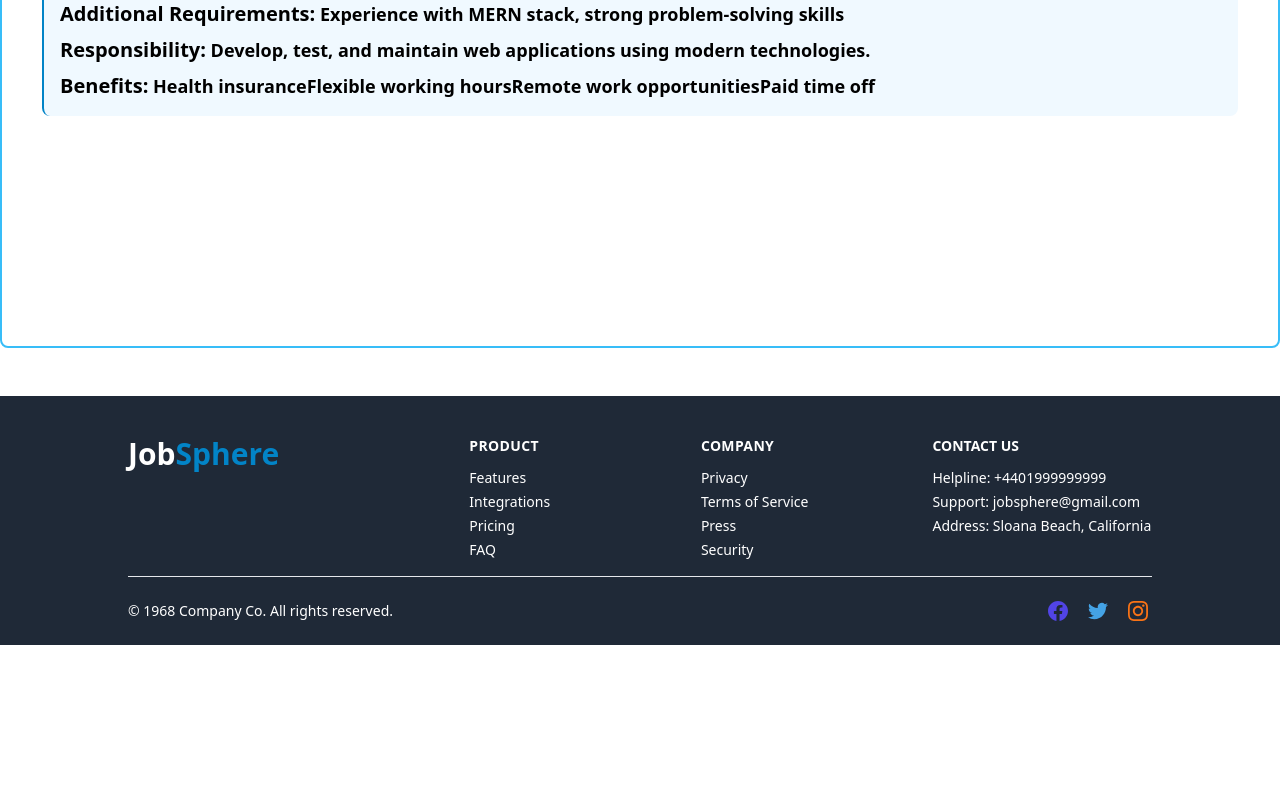
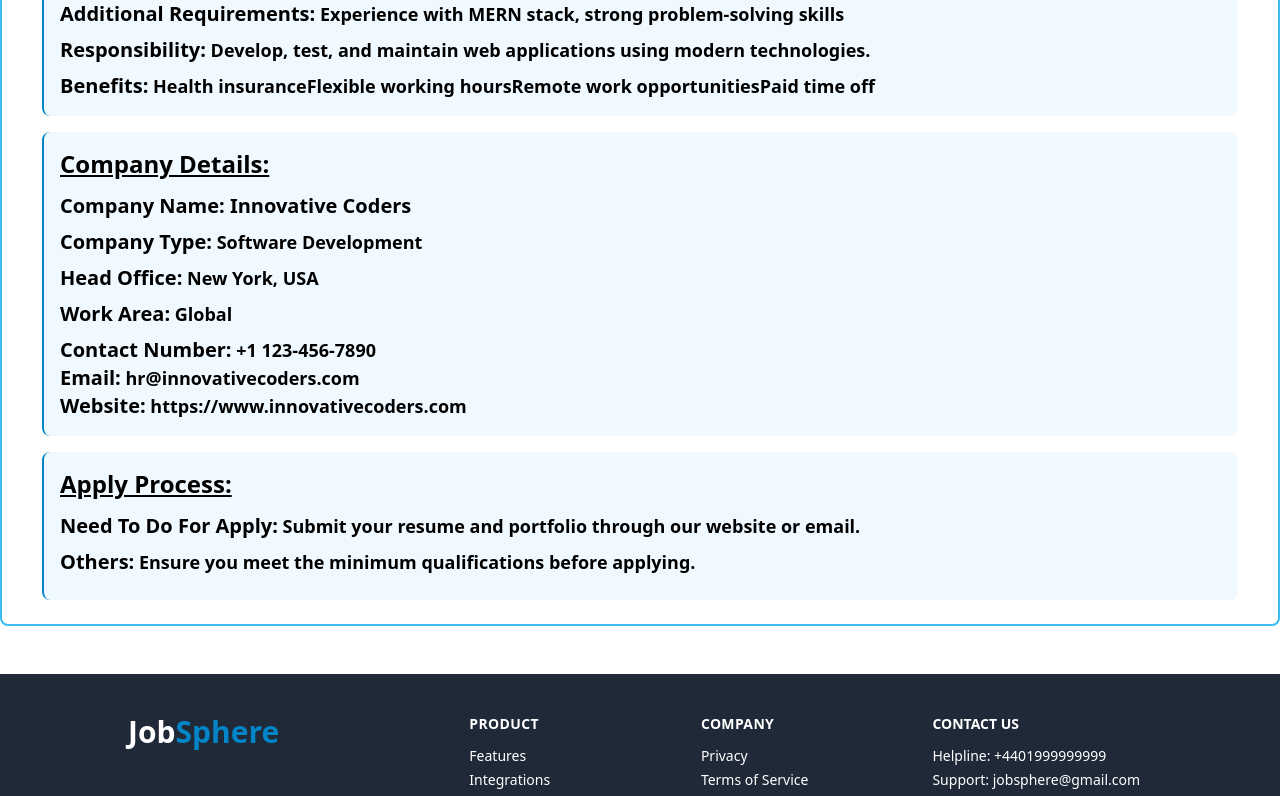
Before and after one commit to HunterMahmud/JobSphere, a Next.js app: page /jobs in a window 1280 px wide. Shown: the part 570-1366 px from the top of the page. Before the commit the page ends 1215 px from the top, so only its background shows below. Built offline with nearby package versions, Linux system fonts and the light colour scheme.

Commit message:
Job Details Page Complete

```diff
--- a/src/components/Jobs/JobDetails.jsx
+++ b/src/components/Jobs/JobDetails.jsx
@@ -75,7 +75,24 @@ const JobDetails = () => {
             <h4 className='text-lg font-semibold'> <span className='text-xl font-bold'>Benefits:</span> {jobDetails[0].requirement.benefits}</h4>
          </div>
 
+         {/* Company Details */}
+         <div className='md:mx-8 mx-2 border-l-2 p-2 md:p-4 rounded-lg border-sky-600 bg-sky-50 my-4'>
+            <h1 className='text-2xl font-semibold underline mb-3'>Company Details:</h1>
+            <h4 className='text-xl font-semibold'> <span className='text-xl font-bold'>Company Name:</span> {jobDetails[0].companyDetails.companyName}</h4>
+            <h4 className='text-lg font-semibold my-2'> <span className='text-xl font-bold'>Company Type:</span> {jobDetails[0].companyDetails.type}</h4>
+            <h4 className='text-lg font-semibold'> <span className='text-xl font-bold'>Head Office:</span> {jobDetails[0].companyDetails.headOffice}</h4>
+            <h4 className='text-lg font-semibold my-2'> <span className='text-xl font-bold'>Work Area:</span> {jobDetails[0].companyDetails.workArea}</h4>
+            <h4 className='text-lg font-semibold'> <span className='text-xl font-bold'>Contact Number:</span> {jobDetails[0].companyDetails.contact.mobileNo}</h4>
+            <h4 className='text-lg font-semibold'> <span className='text-xl font-bold'>Email:</span> {jobDetails[0].companyDetails.contact.email}</h4>
+            <h4 className='text-lg font-semibold'> <span className='text-xl font-bold'>Website:</span> {jobDetails[0].companyDetails.contact.website}</h4>
+         </div>
 
+         {/* Apply Process */}
+         <div className='md:mx-8 mx-2 border-l-2 p-2 md:p-4 rounded-lg border-sky-600 bg-sky-50 my-4'>
+            <h1 className='text-2xl font-semibold underline mb-3'>Apply Process:</h1>
+            <h4 className='text-lg font-semibold'> <span className='text-xl font-bold'>Need To Do For Apply:</span> {jobDetails[0].applyProcess.needToDoForApply}</h4>
+            <h4 className='text-lg font-semibold my-2'> <span className='text-xl font-bold'>Others:</span> {jobDetails[0].applyProcess.others}</h4>
+         </div>
       </div>
    );
 };
```
